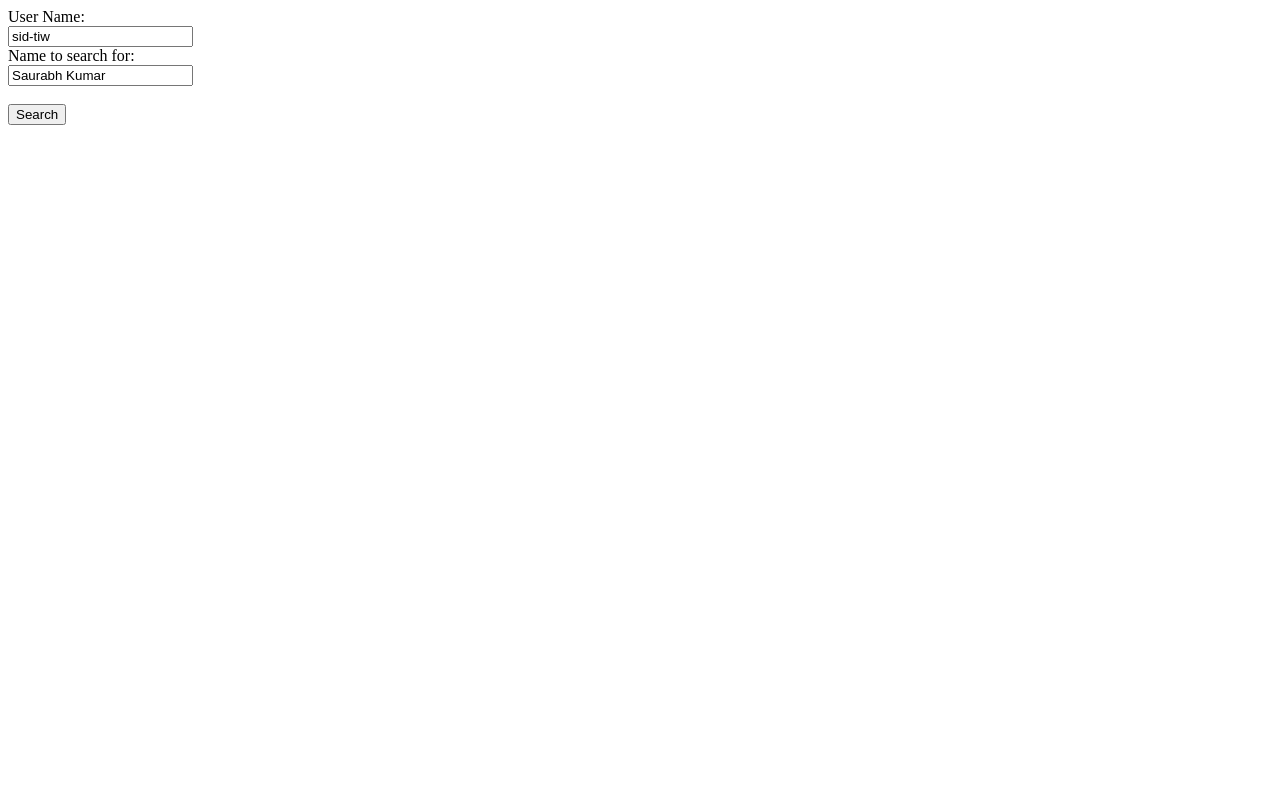
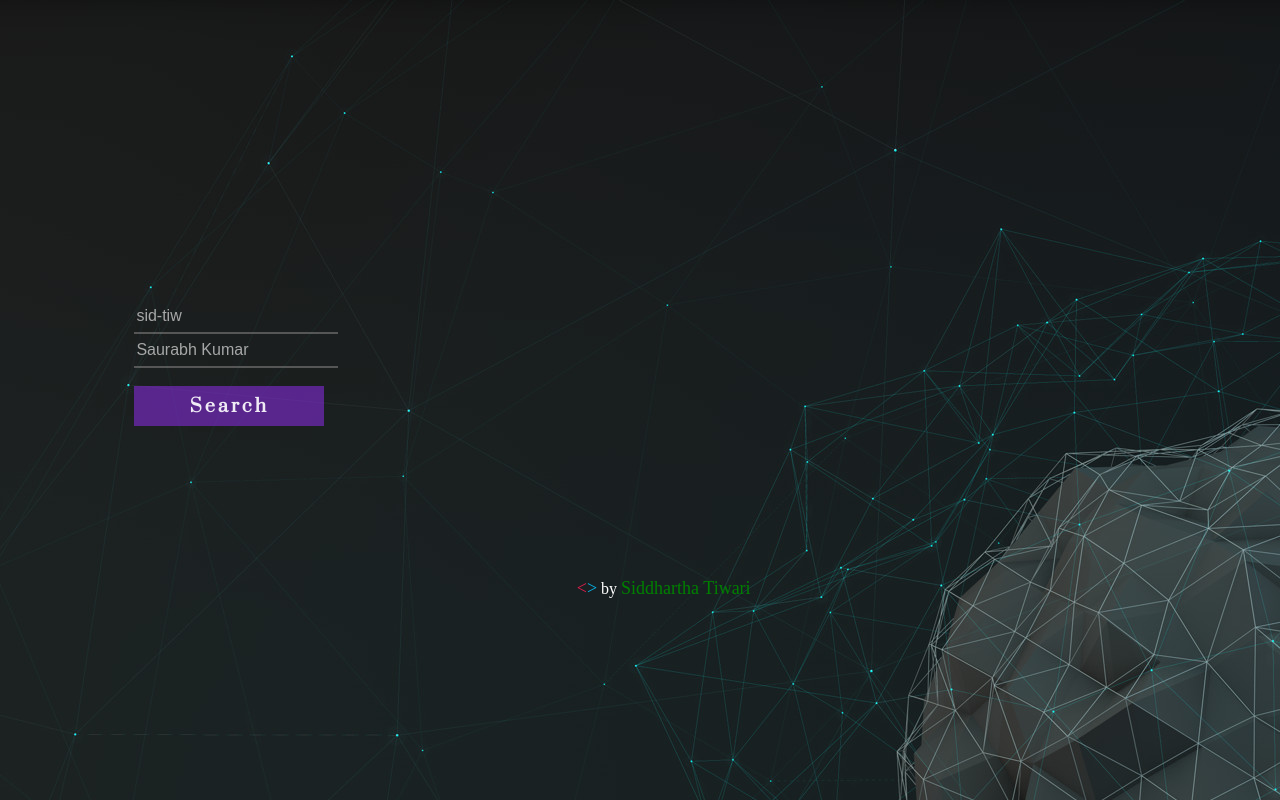
Before and after one commit to sid-tiw/pertempt, a website: page JS/home.html in a window 1280 px wide. Drawn offline with Linux system fonts and the light colour scheme.

Commit message:
added some frontend and part of algorithm to rank results

```diff
--- /dev/null
+++ b/JS/home.css
@@ -0,0 +1,59 @@
+body {
+	background-image: url('background_home.jpg');
+	margin-top: 300px;
+}
+
+.sbmt {
+	background-color: rgba(137, 43, 226, 0.562);
+	color: rgba(255, 255, 255, 0.904);
+	width: 190px;
+	height: 40px;
+	border-style: solid;
+	font-weight: 700;
+	font-size: large;
+	border: 0px;
+	outline: none;
+	font-family: 'Prata', serif;
+	letter-spacing: 3px;
+	animation-name: anot;
+	animation-direction: forwards;
+	animation-duration: 800ms;
+}
+
+.inpt, .mid {
+	background-color: transparent;
+	border-top: 0px;
+	border-left: 0px;
+	border-right: 0px;
+	outline: none;
+	border-style: solid;
+	border-bottom-color: rgba(179, 175, 175, 0.384);
+	width: 200px;
+	height: 30px;
+	font-size: medium;
+	font-weight: 500;
+	color: rgba(255, 255, 255, 0.61);
+}
+
+.mid{
+	animation-name: som;
+	animation-delay: 2ms;
+	animation-duration: 800ms;
+	animation-fill-mode: forwards;
+}
+
+@keyframes som{
+	to{
+		border-color: chartreuse;
+	}
+}
+
+.mainInp {
+	margin-left: 10%;
+}
+
+.author {
+	margin-left: 45%;
+	margin-top: 12%;
+	color: white;
+}
--- a/JS/home.html
+++ b/JS/home.html
@@ -4,16 +4,22 @@
 <head>
 	<meta charset="utf-8">
 	<title>Pertempt</title>
+	<link rel="stylesheet" href="home.css">
+	<link href="https://fonts.googleapis.com/css2?family=Prata&display=swap" rel="stylesheet">
 </head>
 
 <body>
-	<form action="/" method="get" target="_blank">
-		<label for="uname">User Name:</label><br>
-		<input type="text" id="uname" name="uname" value="sid-tiw"><br>
-		<label for="name">Name to search for:</label><br>
-		<input type="text" id="name" name="name" value="Saurabh Kumar"><br><br>
-		<input type="submit" value="Search">
-	</form>
+	<div class="mainInp">
+		<form action="/" method="get">
+			<input class="inpt" type="text" id="uname" name="uname" value="sid-tiw" autocomplete="off" spellcheck="false"><br>
+			<input class="inpt" type="text" id="name" name="name" value="Saurabh Kumar" autocomplete="off" spellcheck="false"><br><br>
+			<input class="sbmt" type="submit" value="Search">
+		</form>
+	</div>
+	<div class="author">
+		<span style="color: rgb(224, 30, 78);font-size: large;">&lt;</span><span style="color: rgb(6, 181, 235);font-size: large;">&gt;</span> by <span style="color: green;font-size: large;">Siddhartha Tiwari</span>
+	</div>
+	<script src="home.js"></script>
 </body>
 
 </html>
--- /dev/null
+++ b/JS/home.js
@@ -0,0 +1,18 @@
+let uname = document.getElementById("uname");
+let name = document.getElementById("name");
+
+name.addEventListener('focusin', () => {
+	name.className = 'mid';
+});
+
+uname.addEventListener('focusin', () => {
+	uname.className = 'mid';
+});
+
+uname.addEventListener('focusout', () => {
+	uname.className = "inpt";
+});
+
+name.addEventListener('focusout', () => {
+	name.className = "inpt";
+});
```
Also changed, not shown: JS/background_home.jpg (added), 1 other file.
